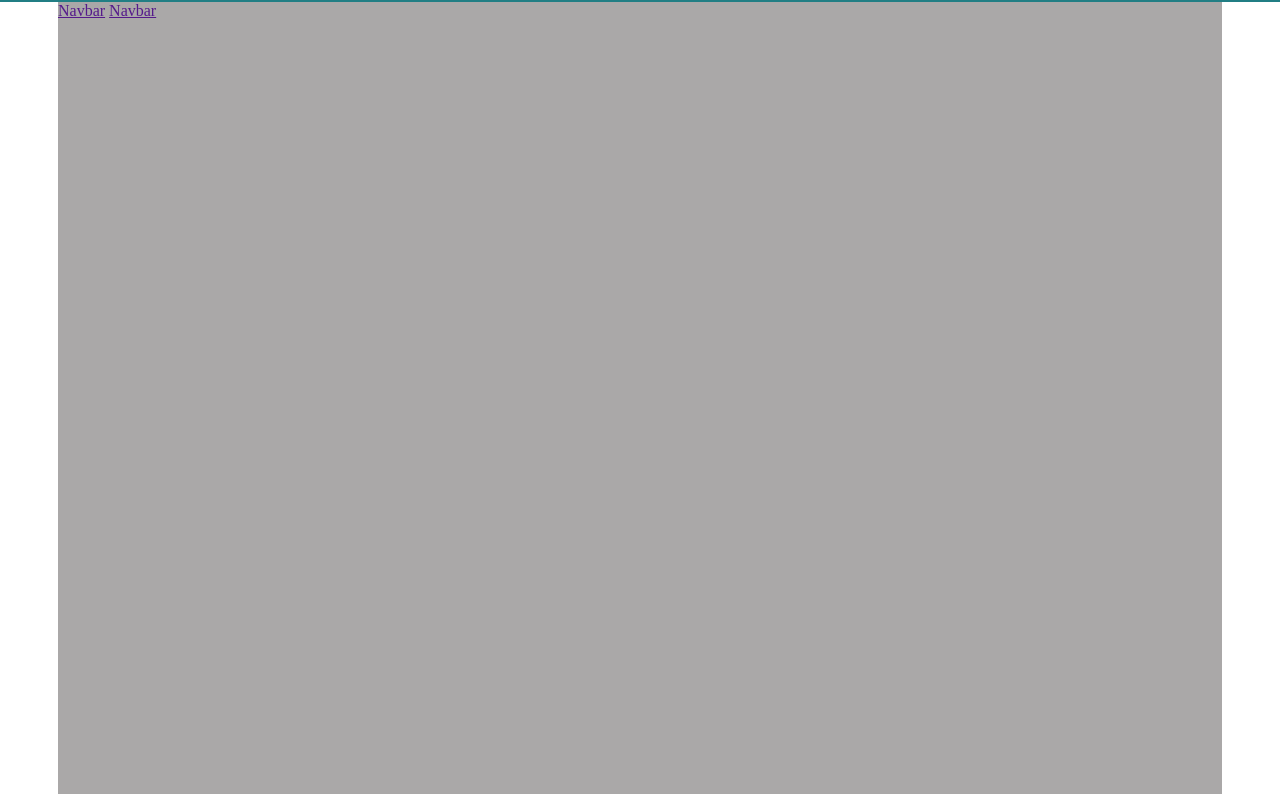
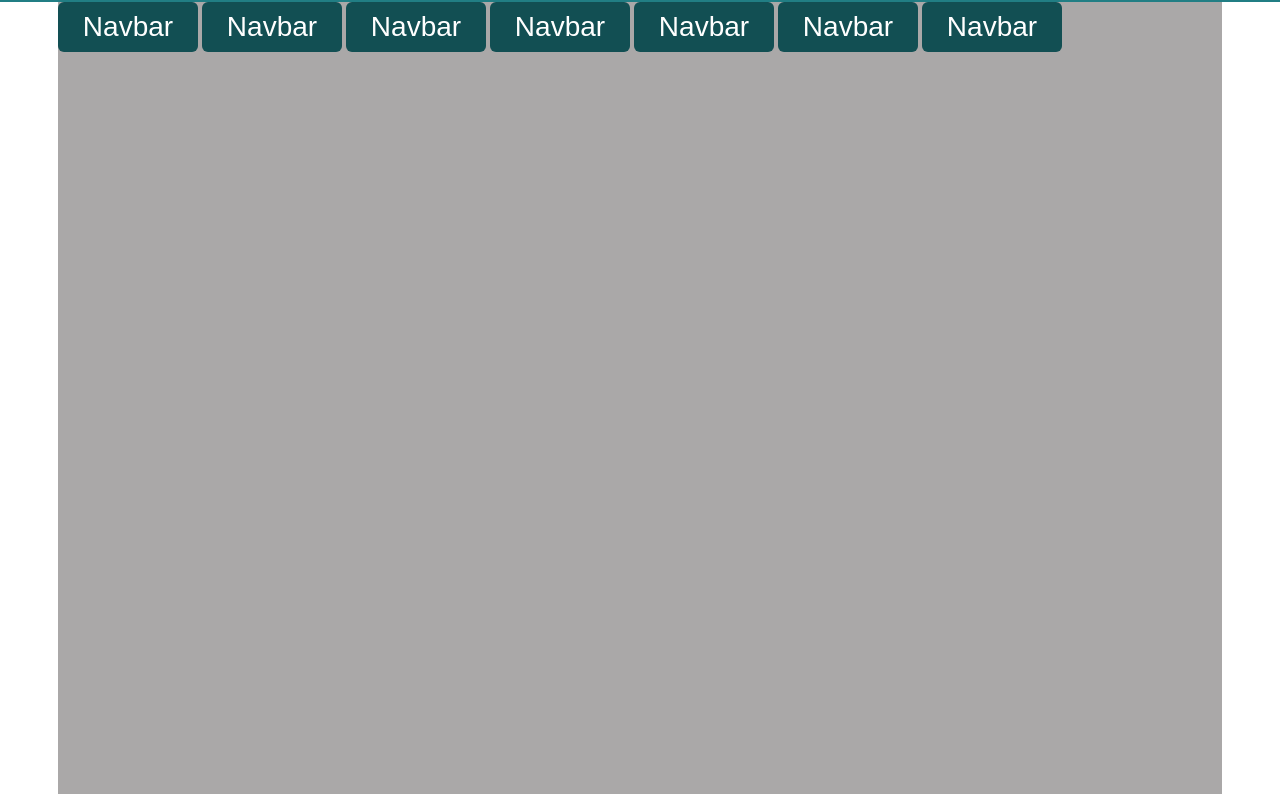
Before and after one commit to DanielBorbafs/CodeTriadPage, a plain HTML site: page index.html in a window 1280 px wide. Shown: the part 62-856 px from the top of the page. Drawn offline with Linux system fonts and the light colour scheme.

Commit message:
template feito-

```diff
--- a/index.html
+++ b/index.html
@@ -12,8 +12,13 @@
     </header>
     <main>
         <div class="container">
-            <a href="">Navbar</a>
-            <a href="">Navbar</a>
+            <button class="btn-geral"><a href="https://google.com.br">Navbar</a></button>
+            <button class="btn-geral"><a href="https://google.com.br">Navbar</a></button>
+            <button class="btn-geral"><a href="https://google.com.br">Navbar</a></button>
+            <button class="btn-geral"><a href="https://google.com.br">Navbar</a></button>
+            <button class="btn-geral"><a href="https://google.com.br">Navbar</a></button>
+            <button class="btn-geral"><a href="https://google.com.br">Navbar</a></button>
+            <button class="btn-geral"><a href="https://google.com.br">Navbar</a></button>
         </div>
     </main>
 </body>
--- a/style.css
+++ b/style.css
@@ -9,6 +9,11 @@ body {
 }
 h1 {
     color: white;
+}
+a {
+    color: white;
+    font-size: 28px;
+    text-decoration: none;
 }
 .container-full {
     display: flex;
@@ -24,3 +29,12 @@ h1 {
     background-color: rgb(170, 168, 168);
     height: 1000px;
 }
+
+.btn-geral {
+    width: 140px;
+    height: 50px;
+    background-color: #124F53;
+    color: white;
+    border:none;
+    border-radius: 6px;
+}
```
